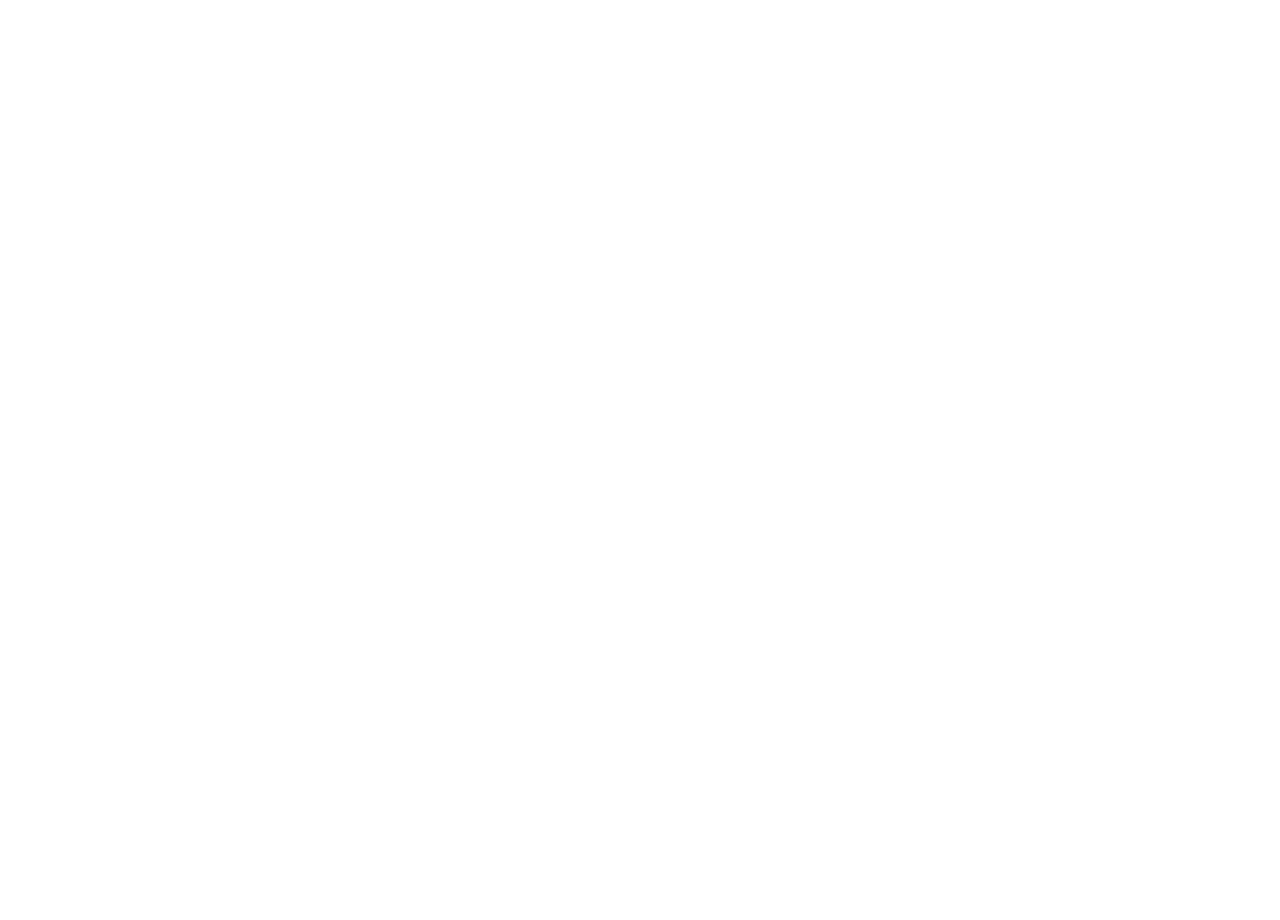
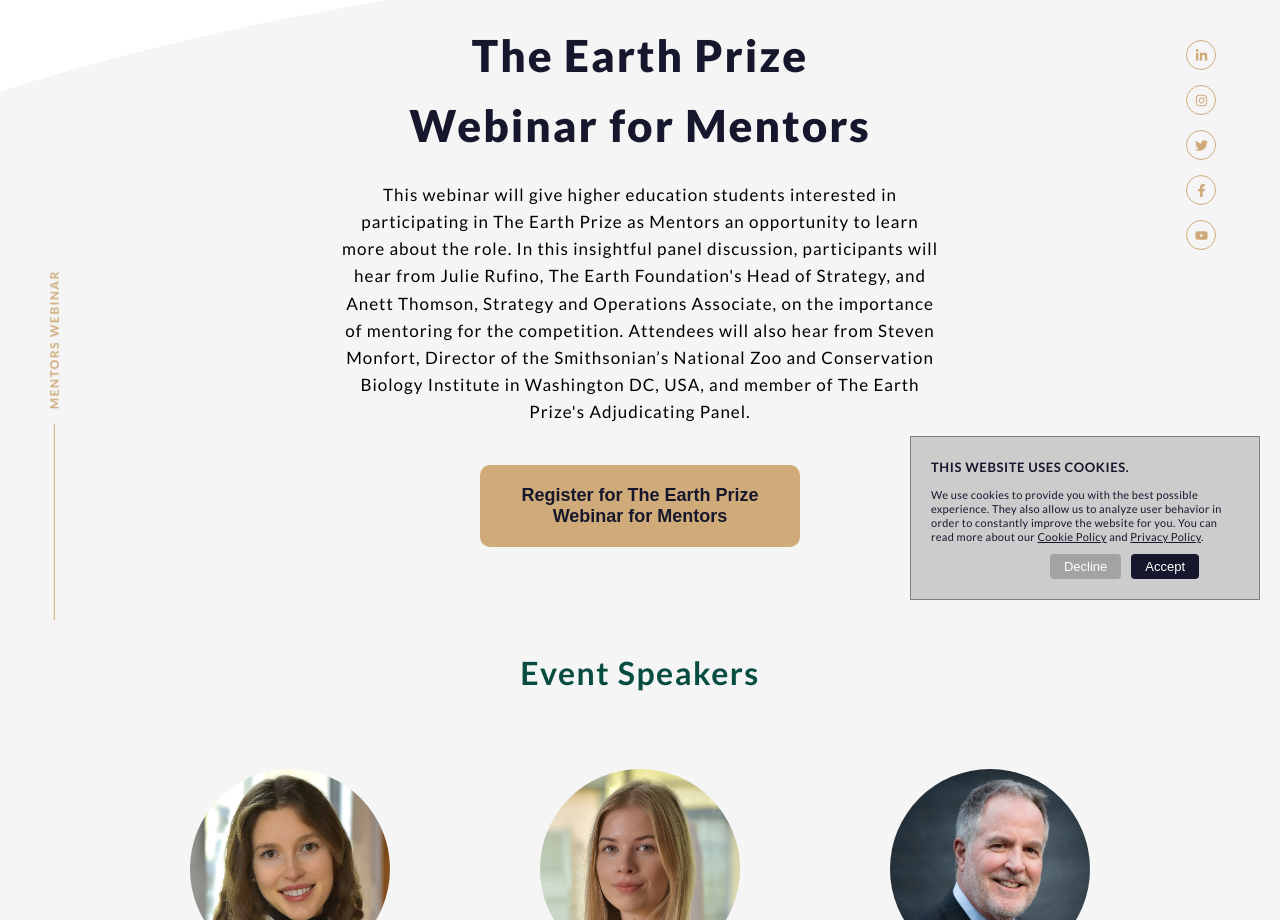
Before and after one commit to GaddMaster/earth-foundation, a Next.js app: page /webinar-mentors in a window 1280 px wide. Before the commit this address had no page. Shown: the part 180-1100 px from the top of the page. Before the commit the page ends 800 px from the top, so only its background shows below. Built offline with nearby package versions, Linux system fonts and the light colour scheme.

Commit message:
Add mentors webinar page

```diff
--- a/assets/content.js
+++ b/assets/content.js
@@ -81,10 +81,12 @@ const home = {
         {
             image: "/images/people.jpg",
             imageCover: true,
-            label: "The Earth Prize is looking for mentors!",
+            label: "The Earth Prize Webinar for Mentors",
             text: "",
-            button: "Find out more about The Earth Prize Mentors",
-            buttonRoute: "/mentors",
+            button: "Register for the webinar",
+            buttonRoute: "https://zoom.us/webinar/register/WN_dfO3iY0STcuQQFd0-0PKDQ",
+            secondButton: "Find out more about The Earth Prize Mentors",
+            secondButtonRoute: "/mentors",
         },
         {
             image: "/images/platform.jpg",
@@ -385,6 +387,39 @@ const webinarTeachersSchools = [
             "Julie Rufino graduated in Business Administration from the University of St. Gallen, Switzerland, where she specialized in Sustainable Investments. With work experience in finance and consulting, Julie contributes to The Earth Foundation mission by bringing in her sustainability knowledge and helping in defining the Foundation's strategic orientation."
         ],
     }
+]
+
+const webinarMentors = [
+    {
+        avatar: "/images/julie/avatar.jpg",
+        image: "/images/julie/portrait.jpg",
+        name: "Julie Rufino",
+        position: "Head of Strategy, The Earth Foundation",
+        isUnknown: false,
+        paragraphs: [
+            "Julie Rufino graduated in Business Administration from the University of St. Gallen, Switzerland, where she specialized in Sustainable Investments. With work experience in finance and consulting, Julie contributes to The Earth Foundation mission by bringing in her sustainability knowledge and helping in defining the Foundation's strategic orientation."
+        ],
+    },
+    {
+        avatar: "/images/anett/avatar.jpg",
+        image: "/images/anett/portrait.jpg",
+        name: "Anett Thomson",
+        position: "Strategy & Operations Associate",
+        isUnknown: false,
+        paragraphs: [
+            "Anett Thomson graduated in Real Estate from the University of Aberdeen. She has experience supporting complex projects with diverse multi-sector stakeholders and is passionate about sustainability and entrepreneurship. Originally from Estonia, Anett has lived and worked in Luxembourg, Switzerland, Singapore, the United Kingdom and Hong Kong."
+        ],
+    },
+    {
+        avatar: "/images/steven/avatar.jpg",
+        image: "/images/steven/portrait.jpg",
+        name: "Steven Monfort",
+        position: "Member of the Panel",
+        isUnknown: false,
+        paragraphs: [
+            "Steve Monfort is the John and Adrienne Mars Director of the Smithsonian's National Zoo and Conservation Biology Institute. As a pioneer in the field of Conservation Biology, Dr. Monfort is a subject matter expert in Zoo Biology, Animal Health, Reproductive Biology, and Behavioral Ecology.  Over the course of his 33-year career at the Smithsonian, he has led scientists on the cutting-edge of saving species, from developing non-invasive endocrine monitoring techniques to reintroducing the previously-extinct Scimitar-horned Oryx back into the wild.  More recently, he has led the Smithsonian in adopting a “solutions-based mindset,” focusing on what is working in conservation and how we can do more of it."
+        ],
+    },
 ]
 
 const adjudicatingPanel = {
@@ -724,4 +759,5 @@ export default {
     schools,
     webinarTeachersSchools,
     partners,
+    webinarMentors,
 };
--- a/components/Card.js
+++ b/components/Card.js
@@ -26,6 +26,11 @@ const Card = props => {
               <Link href={props.route}>
                 <button>{props.button}</button>
               </Link>
+              {props.secondButton && (
+                <Link className = {styles.secondary} href={props.secondButtonRoute}>
+                  <button>{props.secondButton}</button>
+                </Link>
+              )}
             </section>
     );
 };
--- a/components/Header.jsx
+++ b/components/Header.jsx
@@ -79,6 +79,10 @@ const Header = (props) => {
  const GetInvolvedMenu = {
     name: "Get Involved",
     subItems: [
+      {
+        name: "The Earth Prize Webinar for Mentors",
+        route: "/webinar-mentors",
+      },
       {
         name: "The Earth Prize Webinar for Teachers & Schools",
         route: "/webinar-teachers-schools",
--- a/components/Latest.jsx
+++ b/components/Latest.jsx
@@ -98,7 +98,10 @@ class Latest extends PureComponent {
                                         label = {item.label}
                                         text = {item.text}
                                         button={item.button}
-                                    route={item.buttonRoute}/>
+                                        route={item.buttonRoute}
+                                        secondButton={item.secondButton}
+                                        secondButtonRoute={item.secondButtonRoute}
+                                    />
                                 </div>
                             ))}
                         </Carousel>
--- a/components/Side.jsx
+++ b/components/Side.jsx
@@ -74,6 +74,9 @@ const Side = ({ onOpen }) => {
       <div className = {styles.title}>
         <span>Get Involved</span>
       </div>
+      <div className = {styles.item} onClick={() => handleLinkClick("/webinar-mentors")}>
+        <span>The Earth Prize Webinar for Mentors</span>
+      </div>
       <div className = {styles.item} onClick={() => handleLinkClick("/webinar-teachers-schools")}>
         <span>The Earth Prize Webinar for Teachers & Schools</span>
       </div>
--- /dev/null
+++ b/pages/webinar-mentors.jsx
@@ -0,0 +1,98 @@
+
+import Layout from "../components/Layout";
+
+import styles from "styles/webinar-teachers-schools.module.scss";
+import SlideSection from 'components/SlideSection';
+import SlideSocials from 'components/SlideSocials';
+import React, {useEffect, useState} from 'react';
+import content from "assets/content";
+import Subscribe from 'components/Subscribe';
+import Link from 'next/link';
+import Head from 'next/head';
+import PersonModal from 'components/PersonModal';
+
+
+const Webinar = () => {
+  let [index, onIndex] = useState(0);
+  let [isModalOpened, openModal] = useState(false);
+  let active = content.webinarMentors[index];
+  const existingPeople = content.webinarMentors.filter(person => !person.isUnknown);
+
+  const handleOnPersonClick = index => {
+    onIndex(index);
+    if (!isModalOpened) {
+      openModal(true);
+    }
+  }
+
+  useEffect(() => {
+    const body = document.body;
+    window.addEventListener('scroll', () => {
+      document.documentElement.style.setProperty('--scroll-y', `${window.scrollY}px`);
+    });
+
+    if (isModalOpened) {
+      const scrollY = document.documentElement.style.getPropertyValue('--scroll-y');
+      body.style.position = 'fixed';
+      body.style.top = `-${scrollY}`;
+    } else {
+      const scrollY = body.style.top;
+      body.style.position = '';
+      body.style.top = '';
+      window.scrollTo(0, parseInt(scrollY || '0') * -1);
+    }
+  }, [isModalOpened]);
+    return (
+      <>
+        <Head>
+          <title>The Earth Prize Webinar for Mentors</title>
+          <meta name="og:title" property="og:title" content="The Earth Prize Webinar for Mentors" />
+        </Head>
+        <Layout
+            title = "The Earth <br/> Prize"
+            background = "whitesmoke"
+            header
+            footer
+        >
+            <SlideSection height={35} name="Mentors webinar" color="#CEAA7A" />
+            <SlideSocials color="#CEAA7A" style={{ top: '220px' }} />
+            <div className = {styles.wrapper}>
+                <div className = {styles.container}>
+                    <h1 className={styles.title}>The Earth Prize <br /> Webinar for Mentors
+                    </h1>
+                    <p className={styles.text}>This webinar will give higher education students interested in participating in The Earth Prize as Mentors an opportunity to learn more about the role. In this insightful panel discussion, participants will hear from Julie Rufino, The Earth Foundation's Head of Strategy, and Anett Thomson, Strategy and Operations Associate, on the importance of mentoring for the competition. Attendees will also hear from Steven Monfort, Director of the Smithsonian’s National Zoo and Conservation Biology Institute in Washington DC, USA, and member of The Earth Prize's Adjudicating Panel.</p>
+                  <Link href="https://zoom.us/webinar/register/WN_dfO3iY0STcuQQFd0-0PKDQ">
+                        <button className={styles.button}>Register for The Earth Prize Webinar for Mentors</button>
+                    </Link>
+                  <h1 style={{ color: '#064C40' }}>Event Speakers</h1>
+                  <div className={styles.speakersWrapper}>
+                    {content.webinarMentors.map((speaker, i) => (
+                      <div key={speaker.name} className={styles.speakerWrapper} onClick = {() => handleOnPersonClick(i)}>
+                        <div className = {styles.image}>
+                          <img src = {speaker.avatar} />
+                        </div>
+                        <p className = {styles.name}>{speaker.name}</p>
+                      </div>
+                    ))}
+                  </div>
+                  {isModalOpened && (
+                    <PersonModal
+                      person={active}
+                      onCloseClick={() => openModal(false)}
+                      onNextClick={() => onIndex(index === existingPeople.length - 1 ? 0 : index + 1)}
+                      onBackClick={() => onIndex(index === 0 ? existingPeople.length - 1 : index - 1)}
+                    />
+                  )}
+                </div>
+            </div>
+            <Subscribe
+              background = {{
+                  outer: "whitesmoke",
+                  inner: "white"
+              }} />
+        </Layout>
+      </>
+    );
+};
+
+export default Webinar;
```
Also changed, not shown: styles/card.module.scss (+7 -2 lines).
